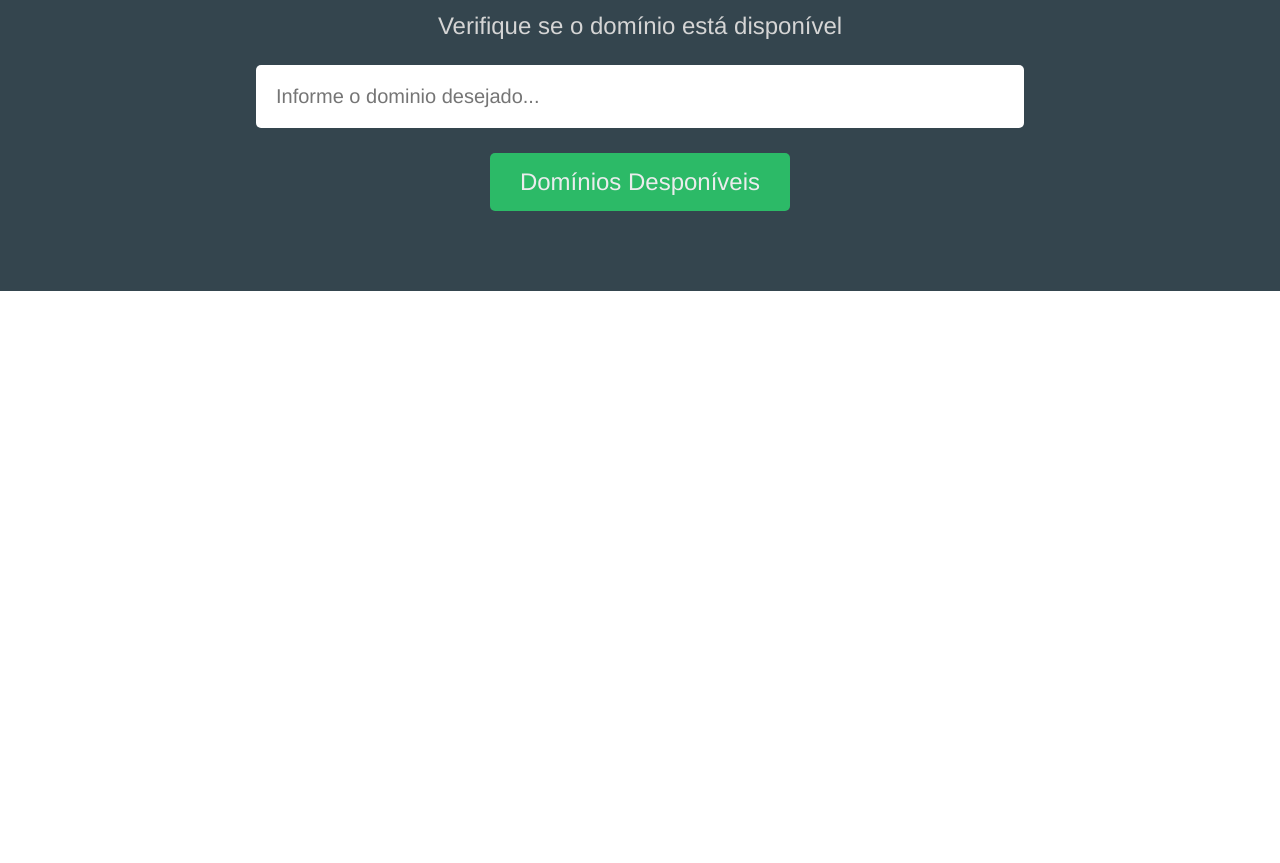
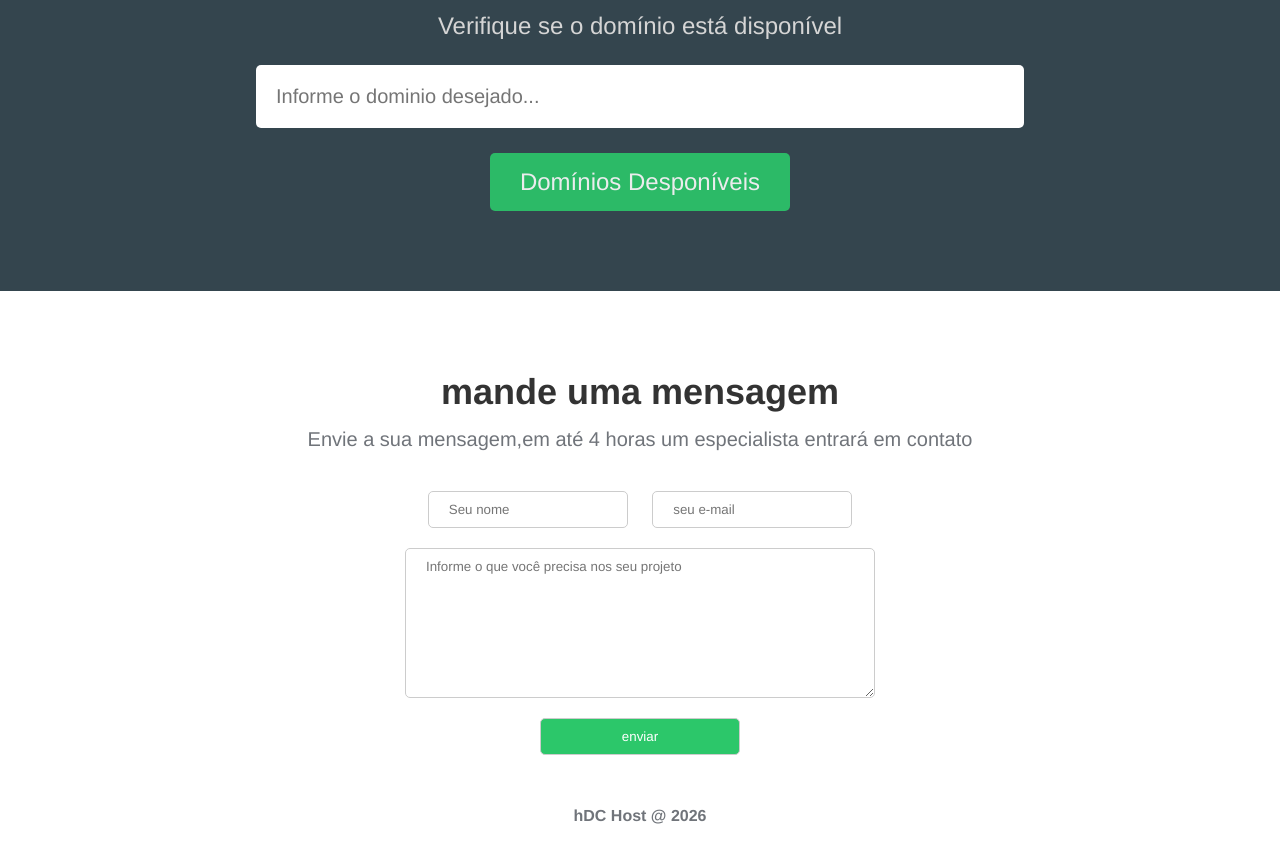
Before and after one commit to andreluiskunert/Formacao_Full_Stack_2026_completo_Hora_de_Codar, a plain HTML site: page Curso de HTML e CSS do Básico ao Avançado_Com Projetos/8_Projetos/HdC_Host/index.html in a window 1280 px wide. Shown: the part 1697-2560 px from the top of the page. Before the commit the page ends 1988 px from the top, so only its background shows below. Drawn offline with Linux system fonts and the light colour scheme.

Commit message:
HTML_hDC_2026

```diff
--- a/Curso de HTML e CSS do Básico ao Avançado_Com Projetos/8_Projetos/HdC_Host/css/estilo.css
+++ b/Curso de HTML e CSS do Básico ao Avançado_Com Projetos/8_Projetos/HdC_Host/css/estilo.css
@@ -399,3 +399,43 @@ nav {
 
   opacity: 1;
 }
+/* Domigo_D'noite 15/11/2026
+contact form */
+.contact-container{
+  text-align: center;
+  padding: 5rem 0 2rem 0;
+}
+.contact-container h2{
+  font-size: 36px;
+  margin-bottom: 15px;
+}
+.contact-container p{
+  font-size: 20px;
+  margin-bottom: 40px;
+}
+.contact-container input,
+.contact-container textarea{
+  width: 200px;
+  padding: 10px 20px ;
+  border-radius: 5px;
+  border: 1px solid #ccc;
+  margin: 0 10px 20px;
+}
+.contact-container textarea{
+  display: block;
+  margin: 0 auto 20px;
+  width: 470px;
+  height: 150px;
+}
+.contact-container input[type="submit"]{
+  display: block;
+  margin: 0 auto;
+  background-color: #2cc76a;
+  color: #fff;
+  cursor: pointer;
+}
+footer{
+  text-align: center;
+  font-weight: bold;
+  margin: 20px 0 100px;
+}
--- a/Curso de HTML e CSS do Básico ao Avançado_Com Projetos/8_Projetos/HdC_Host/index.html
+++ b/Curso de HTML e CSS do Básico ao Avançado_Com Projetos/8_Projetos/HdC_Host/index.html
@@ -40,7 +40,7 @@
                     <h1>hDC Host</h1>
                     <p>Os melhores serviços para projetos de todos os tamanho!</p>
                 </div>
-            </main>
+
             <section class="services-container">
                 <ul>
                     <li>
@@ -182,6 +182,21 @@
                 </form>
                 <input type="submit" value="Domínios Desponíveis">
             </section>
+            <!-- Domigo_D'noite 15/11/2026 -->
+             <section class="contact-container">
+               <h2>mande uma mensagem</h2>
+               <p>Envie a sua mensagem,em até 4 horas um especialista entrará em contato</p>
+               <form>
+                <input type="text" name="name" id="name" placeholder="Seu nome">
+                <input type="email" name="email" id="name" placeholder="seu e-mail">
+                <textarea name="message" id="message" placeholder="Informe o que você precisa nos seu projeto"></textarea>
+                <input type="submit" value="enviar">
+              </form>
+             </section>
     </div>
+    </main>
+    <footer>
+      <p>hDC Host @ 2026</p>
+    </footer>
 </body>
 </html>
```
